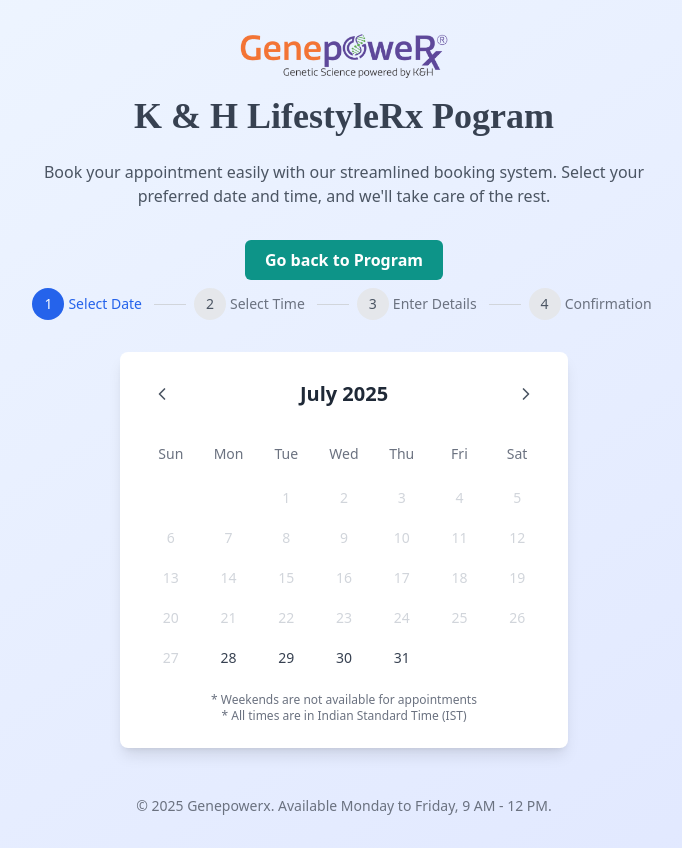
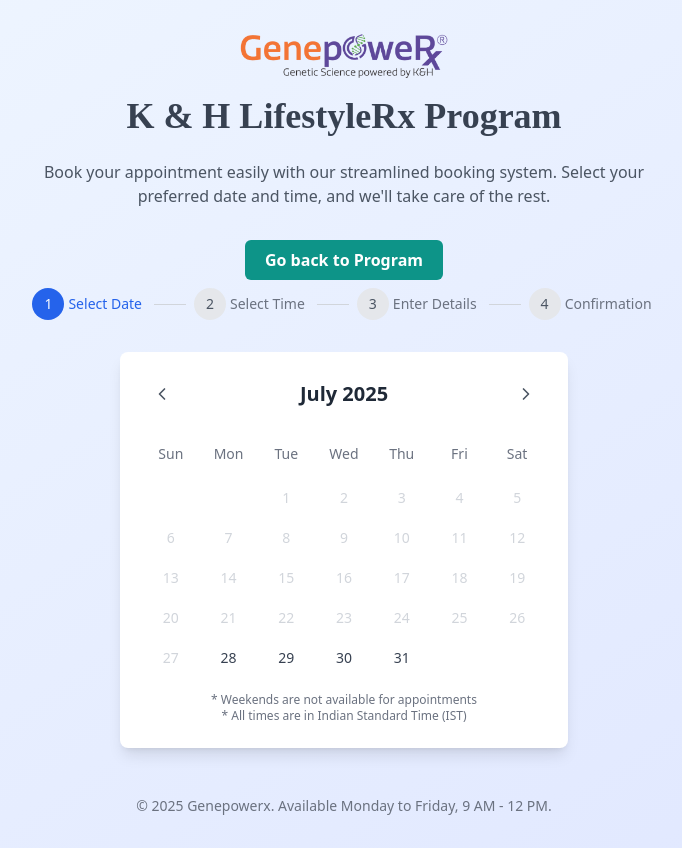
Before and after one commit to GP-CL/GPAB, a React (Vite) app: page /book in a window 1280 px wide. Shown: the whole page, without its empty margins (296-978 px from the left). Built offline with nearby package versions, Linux system fonts and the light colour scheme; a web font is replaced by a local one.

Commit message:
Update App.tsx

```diff
--- a/src/App.tsx
+++ b/src/App.tsx
@@ -96,7 +96,7 @@
             {/* <h1 className="text-3xl font-bold text-gray-800">Genepowerx</h1> */}
           </div>
           <h2 className="text-3xl md:text-4xl  font-bold text-center text-gray-700 mb-6 " style={{ fontFamily: "'Delius', cursive" }}>
-            K & H LifestyleRx Pogram
+            K & H LifestyleRx Program
           </h2>
           <p className="text-gray-600 max-w-2xl mx-auto">
             Book your appointment easily with our streamlined booking system.
```
